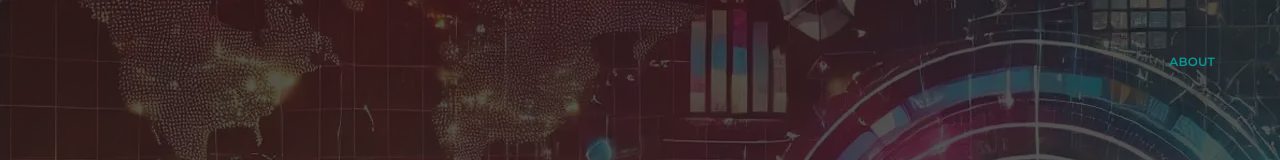
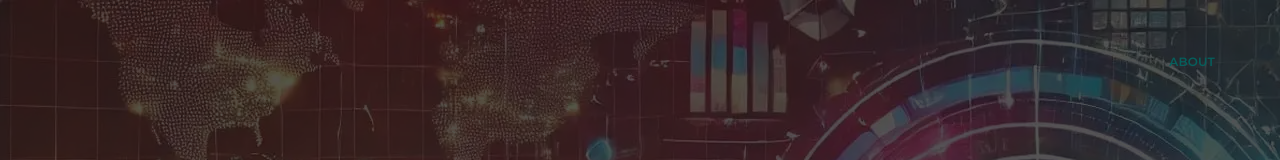
Before and after one commit to Kirman442/gis, a React (Vite) app: page / in a window 1280 px wide. Shown: the top 160 px of the page. Built offline with nearby package versions, Linux system fonts and the light colour scheme.

Commit message:
add: contrasting color for the nav links

```diff
--- a/src/css/custom.css
+++ b/src/css/custom.css
@@ -66,7 +66,7 @@ a.text-green-hover:hover {
 }
 
 .navbar-collapse a.custom-link {
-    color: #089995 !important;
+    color: #065f5c !important;
 }
 
 
```
